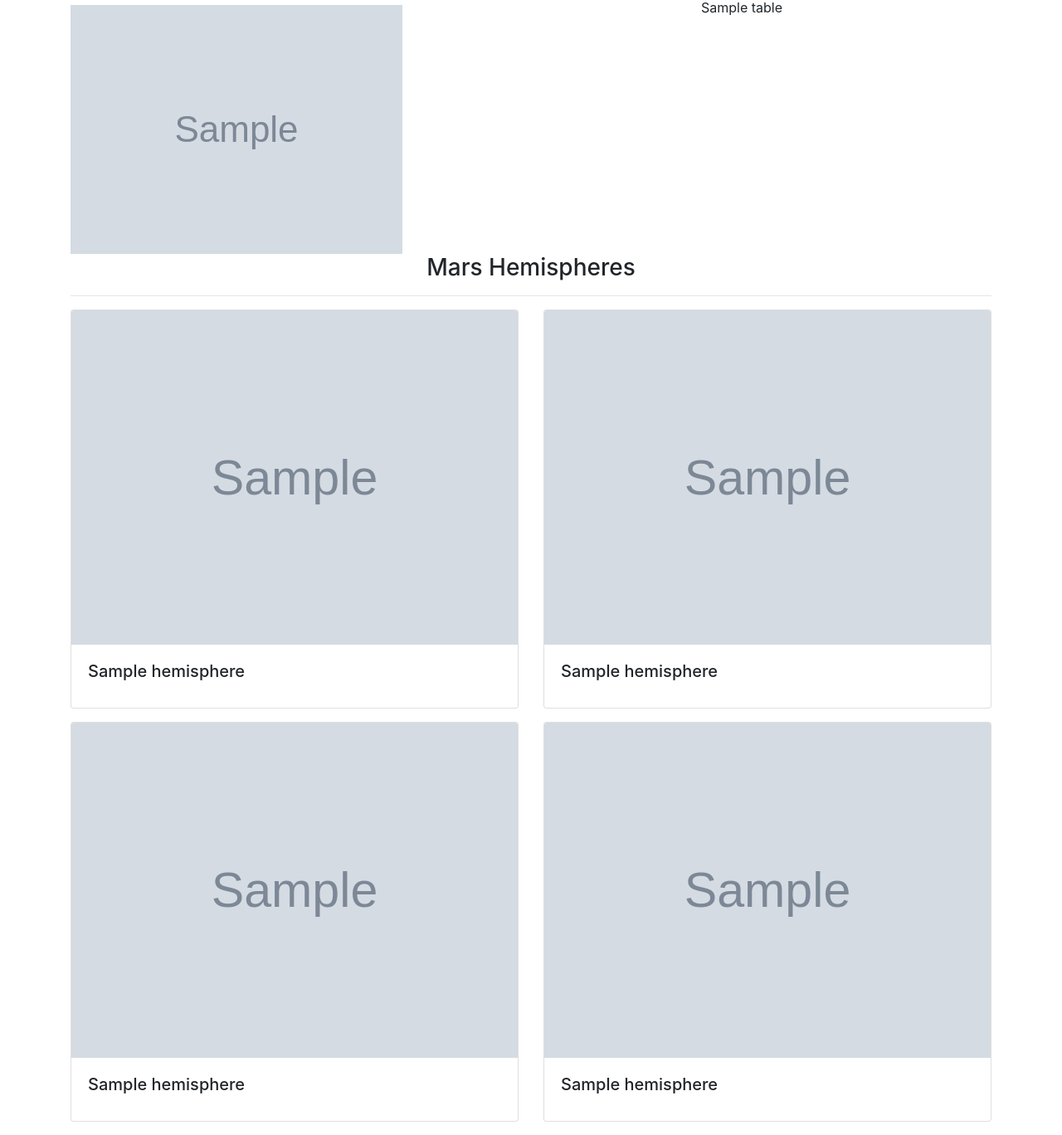
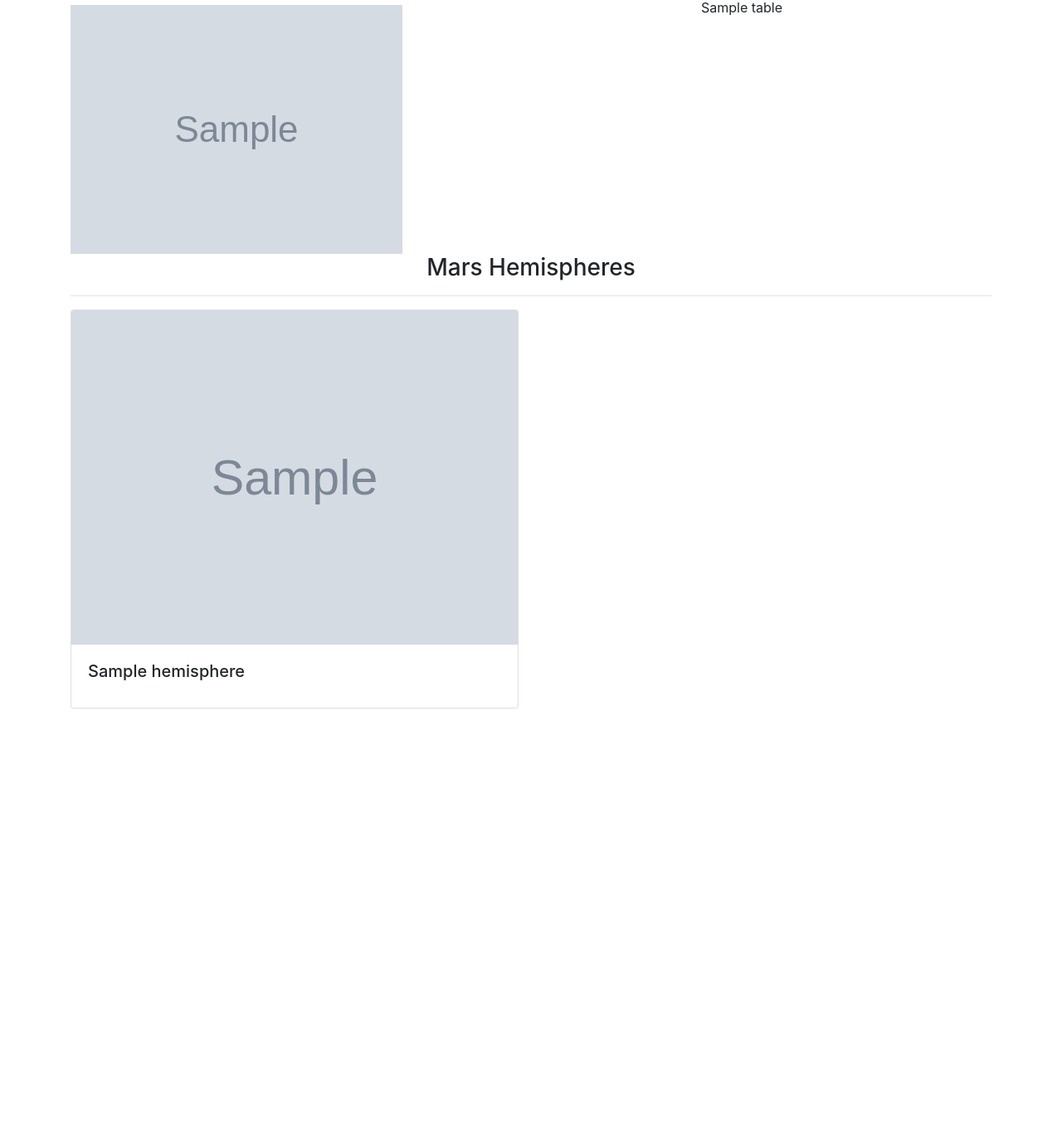
Before and after one commit to Blashford/Scraping-Mars, a Flask app: page / in a window 1280 px wide. Shown: the part 437-1805 px from the top of the page at 83% size. After the commit the page ends 1291 px from the top, so only its background shows below. Run offline with Flask 2, Linux system fonts and the light colour scheme; grey boxes marked "Sample" are stand-in pictures; a database or web service that is not in the repository returns one stand-in record (values such as "Sample title"); some libraries are stand-ins or nearby versions.

Commit message:
finished, might make the html look prettier later

```diff
--- a/app.py
+++ b/app.py
@@ -7,6 +7,7 @@ app = Flask(__name__)
 
 mongo = PyMongo(app, uri="mongodb://localhost:27017/mars_db")
 collection = mongo.db.mars
+collection.drop()
 
 @app.route("/")
 def index():
--- a/templates/index.html
+++ b/templates/index.html
@@ -28,7 +28,7 @@
                 </div>
                 <div class="col-lg-4">
                     <h5>Mars Facts</h5>
-                    {{ mars.table }}
+                    {{ mars.table | safe }}
                 </div>
             </div>
             <div class="row">
@@ -38,40 +38,16 @@
                 </div>
             </div>
             <div class="row">
+                {% for hemisphere in mars.hemispheres %}
                 <div class="col-lg-6">
                     <div class="card mb-3">
-                        <img src="{{ mars.hemispheres.img_url }}" class="card-img-top" alt="...">
+                        <img src="{{ hemisphere.img_url }}" class="card-img-top" alt="...">
                         <div class="card-body">
-                          <h5 class="card-title">{{ mars.hemispheres.title }}</h5>
+                          <h5 class="card-title">{{ hemisphere.title }}</h5>
                         </div>
                       </div>
-                </div>
-                <div class="col-lg-6">
-                    <div class="card mb-3">
-                        <img src="{{ mars.hemispheres.img_url }}" class="card-img-top" alt="...">
-                        <div class="card-body">
-                          <h5 class="card-title">{{ mars.hemispheres.title }}</h5>
-                        </div>
-                      </div>
-                </div>
-            </div>
-            <div class="row">
-                <div class="col-lg-6">
-                    <div class="card mb-3">
-                        <img src="{{ mars.hemispheres.img_url }}" class="card-img-top" alt="...">
-                        <div class="card-body">
-                          <h5 class="card-title">{{ mars.hemispheres.title }}</h5>
-                        </div>
-                      </div>
-                </div>
-                <div class="col-lg-6">
-                    <div class="card mb-3">
-                        <img src="{{ mars.hemispheres.img_url }}" class="card-img-top" alt="...">
-                        <div class="card-body">
-                          <h5 class="card-title">{{ mars.hemispheres.title }}</h5>
-                        </div>
-                      </div>
-                </div>
+                  </div>
+                {% endfor %}
             </div>
         </div>
     </body>
```
